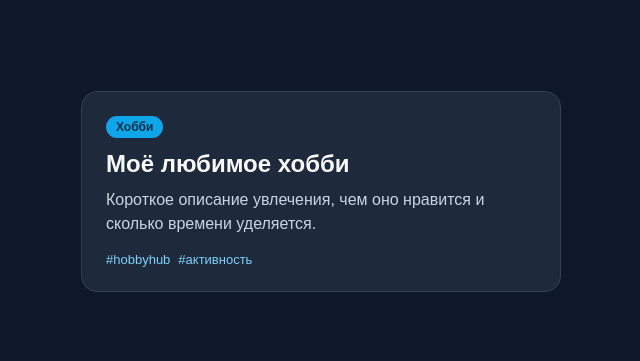
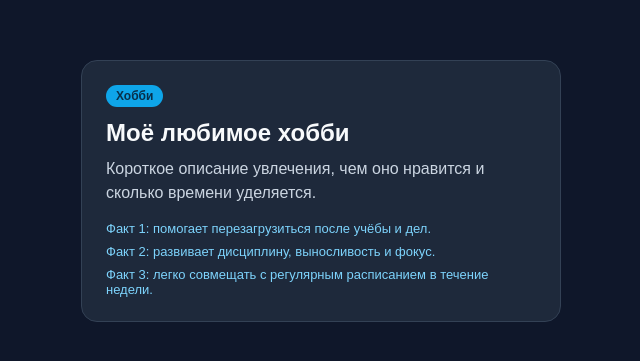
Before and after one commit to allavalentiuk-afk/hobbyhub, a plain HTML site: page index.html in a window 1280 px wide. Shown: the part 209-570 px from the top of the page, without its empty margins (319-959 px from the left). Drawn offline with Linux system fonts and the light colour scheme.

Commit message:
feat: add 3 hobby facts to card

```diff
--- a/index.html
+++ b/index.html
@@ -15,8 +15,9 @@
         Короткое описание увлечения, чем оно нравится и сколько времени уделяется.
       </p>
       <ul class="card__tags">
-        <li>#hobbyhub</li>
-        <li>#активность</li>
+        <li>Факт 1: помогает перезагрузиться после учёбы и дел.</li>
+        <li>Факт 2: развивает дисциплину, выносливость и фокус.</li>
+        <li>Факт 3: легко совмещать с регулярным расписанием в течение недели.</li>
       </ul>
     </article>
   </main>
```
